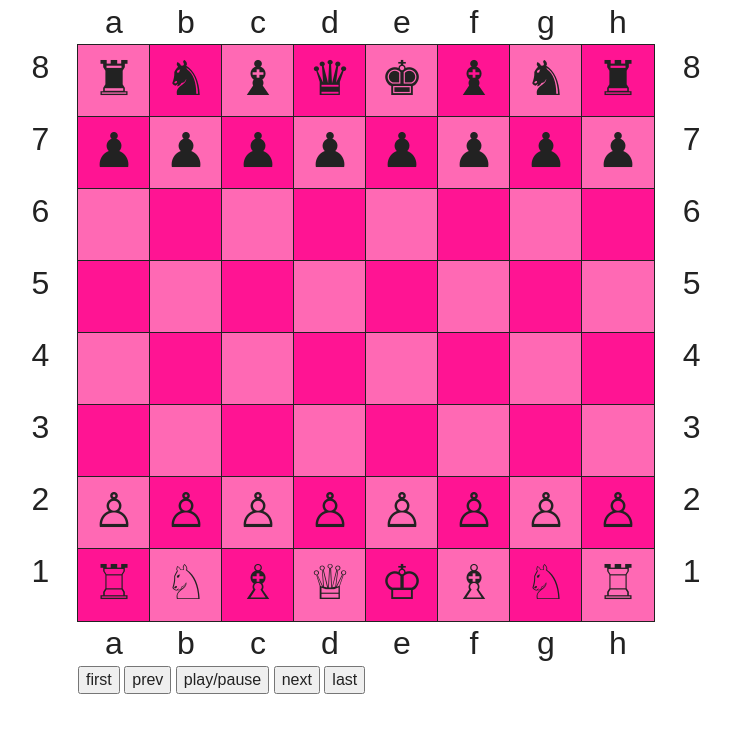
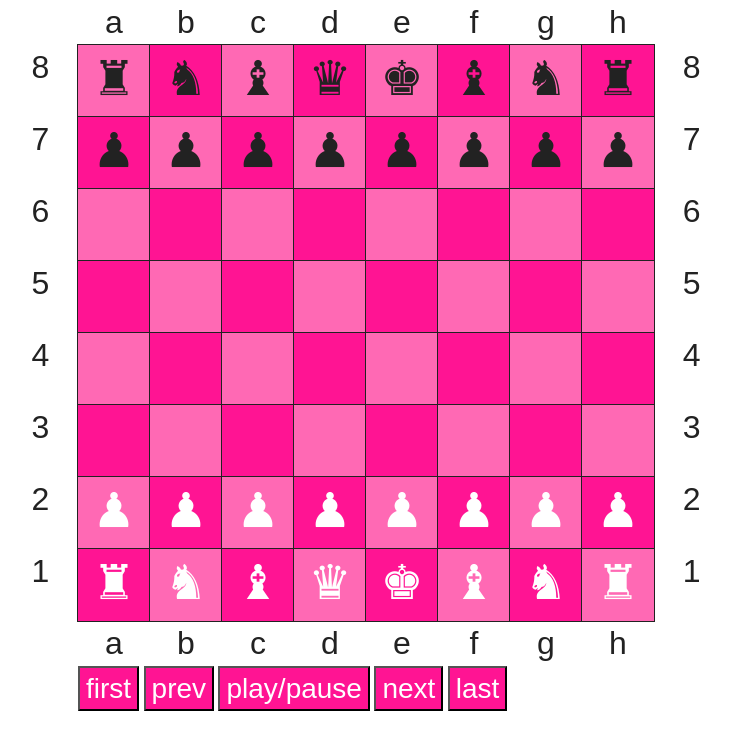
Before and after one commit to JessyRiordan/TIY-Chessboard, a website: page index.html in a window 1280 px wide. Shown: the whole page, without its empty margins (274-1005 px from the left). Drawn offline with Linux system fonts and the light colour scheme.

Commit message:
I have 1 more down in my main.js file

```diff
--- a/css/main.css
+++ b/css/main.css
@@ -193,8 +193,19 @@ textarea {
      background-color: deeppink;
    }
 
-   .buttons buttons{
+   .button {
+     display: inline-block;
+     text-align: center;
+
+   }
+   .button .first,
+   .button .prev,
+   .button .play-pause,
+   .button .next,
+   .button .last {
      background-color: deeppink;
+     color: white;
+     font-size: 175%;
    }
 
    .white::before,
@@ -205,33 +216,37 @@ textarea {
      text-align: center;
    }
 
+   .white::before{
+     color: white;
+   }
+
    .chessboard .row .white.pawn::before {
-     content: '\2659';
+     content: '\265f';
      position: absolute;
    }
 
    .chessboard .row .white.rook::before {
-     content: '\2656';
+     content: '\265c';
      position: absolute;
    }
 
    .chessboard .row .white.knight::before {
-     content: '\2658';
+     content: '\265e';
      position: absolute;
    }
 
    .chessboard .row .white.bishop::before {
-     content: '\2657';
+     content: '\265d';
      position: absolute;
    }
 
    .chessboard .row .white.queen::before {
-     content: '\2655';
+     content: '\265b';
      position: absolute;
    }
 
    .chessboard .row .white.king::before {
-     content: '\2654';
+     content: '\265a';
      position: absolute;
    }
 
--- a/index.html
+++ b/index.html
@@ -10,7 +10,7 @@
 
     <link rel="stylesheet" href="css/normalize.css">
     <link rel="stylesheet" href="css/main.css">
-    <script src="js/vendor/modernizr-2.8.3.min.js"></script>
+
 </head>
 
 <body>
@@ -123,14 +123,19 @@
             <div class="letters">g</div>
             <div class="letters">h</div>
         </div>
-      <div class="buttons">
-        <button>first</button>
-        <button>prev</button>
-        <button>play/pause</button>
-        <button>next</button>
-        <button>last</button>
+        <div class="button">
+            <button class="first">first</button>
+            <button class="prev">prev</button>
+            <button class="play-pause">play/pause</button>
+            <button class="next">next</button>
+            <button class="last">last</button>
     </main>
 
 </body>
+<script src="js/vendor/jquery-1.11.2.min.js"></script>
+<script src="js/vendor/modernizr-2.8.3.min.js"></script>
+<script src="js/main.js"></script>
+<script src="scripts/models.js"></script>
+
 
 </html>
--- a/js/main.js
+++ b/js/main.js
@@ -1 +1,9 @@
-alert("poop")
+(function(window) {
+
+  $('.next').click(function() {
+    $('.rank-2 > .file-d').removeClass('white pawn');
+    $('.rank-4 > .file-d').addClass('white pawn')
+    console.log("Yippe!");
+  });
+
+})(window);
--- a/scripts/models.js
+++ b/scripts/models.js
@@ -1,22 +1,14 @@
 (function(window) {
-  window.chess = {
+    window.chess = {
 
-    var board = [
-        ['R', 'N', 'B', 'Q', 'K', 'B', 'N', 'R'],
-        ['P', 'P', 'P', 'P', 'P', 'P', 'P', 'P'],
-        [' ', ' ', ' ', ' ', ' ', ' ', ' ', ' '],
-        [' ', ' ', ' ', ' ', ' ', ' ', ' ', ' '],
-        [' ', ' ', ' ', ' ', ' ', ' ', ' ', ' '],
-        [' ', ' ', ' ', ' ', ' ', ' ', ' ', ' '],
-        ['p', 'p', 'p', 'p', 'p', 'p', 'p', 'p'],
-        ['r', 'n', 'b', 'q', 'k', 'b', 'n', 'r']
-      ];
+        // var board = {
+        //     rank: [1, 2, 3, 4, 5, 6, 7, 8],
+        //     file: [1, 2, 3, 4, 5, 6, 7, 8]
+        // };
+        //
+        // var piece = function(rank, file) {
+        //
+        // }
 
-    var initBoard = function initBoard() {
-      console.log(board.join('\n') + '\n\n');
-    }
-
-
-  };
-  }
+    };
 })(window);
```
Lines whose indentation alone changed are shown as unchanged.
